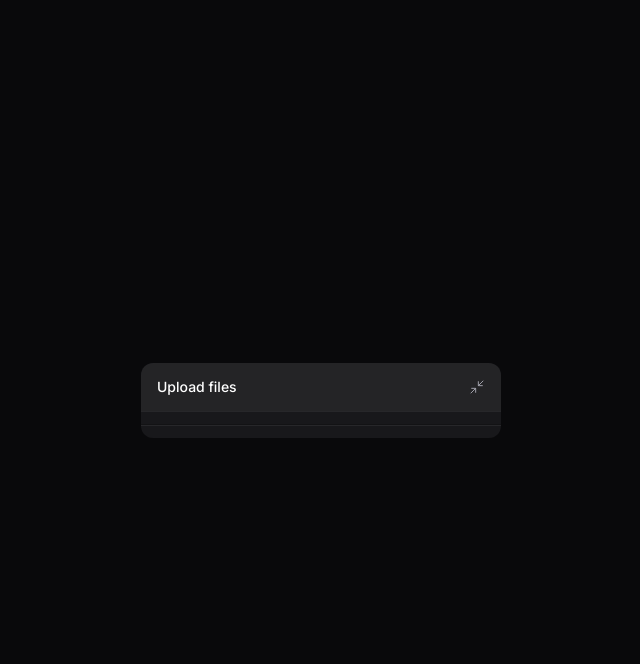
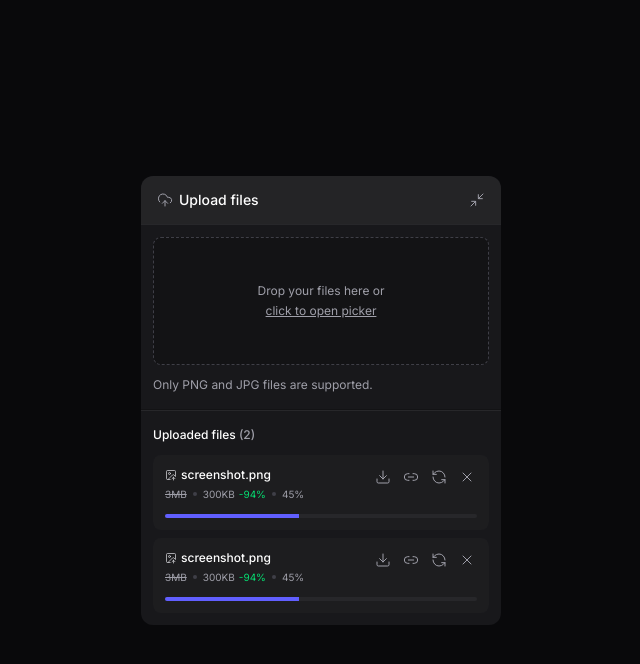
Before and after one commit to Christian-Oliveira/ftr-upload-widget, a React (Vite) app: page / in a window 1280 px wide. Both pictures are taken after a click on the button "Upload files". Shown: the top 664 px of the page, without its empty margins (319-959 px from the left). Built offline with nearby package versions, Linux system fonts and the light colour scheme.

Commit message:
feat: add components de dropzone e itens de dowloads

```diff
--- a/package.json
+++ b/package.json
@@ -11,10 +11,12 @@
   },
   "dependencies": {
     "@radix-ui/react-collapsible": "^1.1.3",
+    "@radix-ui/react-progress": "^1.1.2",
     "@tailwindcss/vite": "^4.0.17",
     "lucide-react": "^0.486.0",
     "react": "^19.0.0",
     "react-dom": "^19.0.0",
+    "react-dropzone": "^14.3.8",
     "tailwind-variants": "^1.0.0",
     "tailwindcss": "^4.0.17"
   },
--- a/src/components/upload-widget-dropzone.tsx
+++ b/src/components/upload-widget-dropzone.tsx
@@ -1,3 +1,33 @@
+import { useDropzone } from "react-dropzone";
+
 export function UploadWidgetDropzone() {
-  return (<></>)
+  const { getRootProps, getInputProps, isDragActive } = useDropzone({
+    multiple: true,
+    accept: {
+      "image/jpeg": [],
+      "image/png": [],
+    },
+    onDrop(acceptedFiles) {
+      console.log(acceptedFiles);
+    },
+  });
+
+  return (
+    <div className="px-3 flex flex-col gap-3">
+      <div
+        data-active={isDragActive}
+        className="cursor-pointer text-zinc-400 bg-black/20 p-5 rounded-lg border border-zinc-700 border-dashed h-32 flex flex-col items-center justify-center gap-1 hover:border-zinc-600 transition-colors data-[active=true]:bg-indigo-500/10 data-[active=true]:border-indigo-500"
+        {...getRootProps()}
+      >
+        <input type="file" {...getInputProps()} />
+
+        <span className="text-xs">Drop your files here or</span>
+        <span className="text-xs underline">click to open picker</span>
+      </div>
+
+      <span className="text-xs text-zinc-400">
+        Only PNG and JPG files are supported.
+      </span>
+    </div>
+  );
 }
--- a/src/components/upload-widget-minimized-button.tsx
+++ b/src/components/upload-widget-minimized-button.tsx
@@ -1,10 +1,11 @@
 import * as Collapsible from "@radix-ui/react-collapsible";
 import { Maximize2 } from "lucide-react";
+import { UploadWidgetTitle } from "./upload-widget-title";
 
 export function UploadWidgetMinimizedButton() {
   return (
     <Collapsible.Trigger className="group w-full bg-white/2 py-3 px-5 flex items-center justify-between">
-      <span className="text-sm font-medium">Upload files</span>
+      <UploadWidgetTitle />
 
       <Maximize2
         strokeWidth={1.5}
--- /dev/null
+++ b/src/components/upload-widget-title.tsx
@@ -0,0 +1,10 @@
+import { UploadCloud } from "lucide-react";
+
+export function UploadWidgetTitle() {
+  return (
+    <div className="flex items-center gap-1.5 text-sm font-medium">
+      <UploadCloud className="size-4 text-zinc-400" strokeWidth={1.5} />
+      <span>Upload files</span>
+    </div>
+  );
+}
--- /dev/null
+++ b/src/components/upload-widget-upload-item.tsx
@@ -0,0 +1,57 @@
+import * as Progress from "@radix-ui/react-progress";
+
+import { Download, ImageUp, Link2, RefreshCcw, X } from "lucide-react";
+import { Button } from "./ui/button";
+
+export function UploadWidgetUploadItem() {
+  return (
+    <div className="p-3 rounded-lg flex flex-col gap-3 shadow-shape-content bg-white/2 relative overflow-hidden">
+      <div className="flex flex-col gap-1">
+        <span className="text-xs font-medium flex items-center gap-1">
+          <ImageUp className="size-3 text-zinc-300" strokeWidth={1.5} />
+          <span>screenshot.png</span>
+        </span>
+
+        <span className="text-xxs text-zinc-400 flex gap-1.5 items-center">
+          <span className="line-through">3MB</span>
+          <div className="size-1 rounded-full bg-zinc-700" />
+          <span>
+            300KB
+            <span className="text-green-400 ml-1">-94%</span>
+          </span>
+          <div className="size-1 rounded-full bg-zinc-700" />
+          <span>45%</span>
+        </span>
+      </div>
+
+      <Progress.Root className="bg-zinc-800 rounded-full h-1 overflow-hidden">
+        <Progress.Indicator
+          className="bg-indigo-500 h-1"
+          style={{ width: "43%" }}
+        />
+      </Progress.Root>
+
+      <div className="absolute top-2.5 right-2.5 flex items-center gap-1">
+        <Button size="icon-sm">
+          <Download className="size-4" strokeWidth={1.5} />
+          <span className="sr-only">Download compressed image</span>
+        </Button>
+
+        <Button size="icon-sm">
+          <Link2 className="size-4" strokeWidth={1.5} />
+          <span className="sr-only">Copy remote URL</span>
+        </Button>
+
+        <Button size="icon-sm">
+          <RefreshCcw className="size-4" strokeWidth={1.5} />
+          <span className="sr-only">Retry upload</span>
+        </Button>
+
+        <Button size="icon-sm">
+          <X className="size-4" strokeWidth={1.5} />
+          <span className="sr-only">Cancel upload</span>
+        </Button>
+      </div>
+    </div>
+  );
+}
--- a/src/components/upload-widget-upload-list.tsx
+++ b/src/components/upload-widget-upload-list.tsx
@@ -1,3 +1,16 @@
+import { UploadWidgetUploadItem } from "./upload-widget-upload-item";
+
 export function UploadWidgetUploadList() {
-  return (<></>)
+  return (
+    <div className="px-3 flex flex-col gap-3">
+      <span className="text-xs font-medium">
+        Uploaded files <span className="text-zinc-400">(2)</span>
+      </span>
+
+      <div className="flex flex-col gap-2">
+        <UploadWidgetUploadItem />
+        <UploadWidgetUploadItem />
+      </div>
+    </div>
+  );
 }
--- a/src/components/upload-wiget-header.tsx
+++ b/src/components/upload-wiget-header.tsx
@@ -1,11 +1,12 @@
 import { Minimize2 } from "lucide-react";
 import { Button } from "./ui/button";
 import * as Collapsible from "@radix-ui/react-collapsible";
+import { UploadWidgetTitle } from "./upload-widget-title";
 
 export function UploadWidgetHeader() {
   return (
     <div className="w-full p-4 py-2 bg-white/5 border-zinc-800 border-b flex items-center justify-between">
-      <span className="text-sm font-medium">Upload files</span>
+      <UploadWidgetTitle />
 
       <Collapsible.Trigger asChild>
         <Button size="icon" className="-mr-2">
--- a/src/index.css
+++ b/src/index.css
@@ -3,6 +3,7 @@
 
 @theme {
     --font-sans: "Inter", sans-serif;
+    --text-xxs: 0.625rem;
 
     --shadow-shape: '0px 8px 8px rgba(0, 0, 0, 0.1), 0px 4px 4px rgba(0, 0, 0, 0.1), 0px 2px 2px rgba(0, 0, 0, 0.1), 0px 0px 0px 1px rgba(0, 0, 0, 0.1), inset 0px 0px 0px 1px rgba(255, 255, 255, 0.03), inset 0px 1px 0px rgba(255, 255, 255, 0.03)';
     --shadow-shape-content: '0px 0px 0px 1px rgba(0, 0, 0, 0.25), inset 0px 1px 0px rgba(255, 255, 255, 0.02), inset 0px 0px 0px 1px rgba(255, 255, 255, 0.02)';
```
Also changed, not shown: 1 other file (tests, documents, lock files or other folders).
